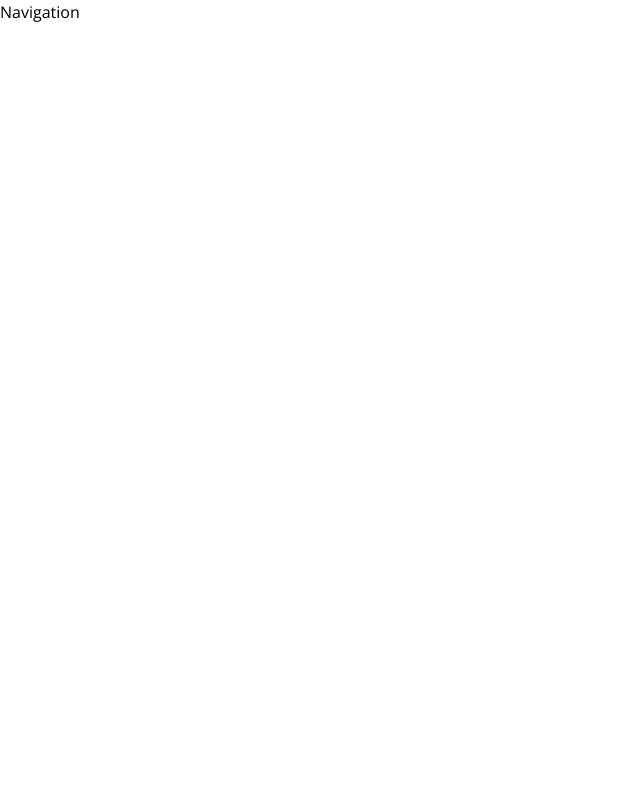
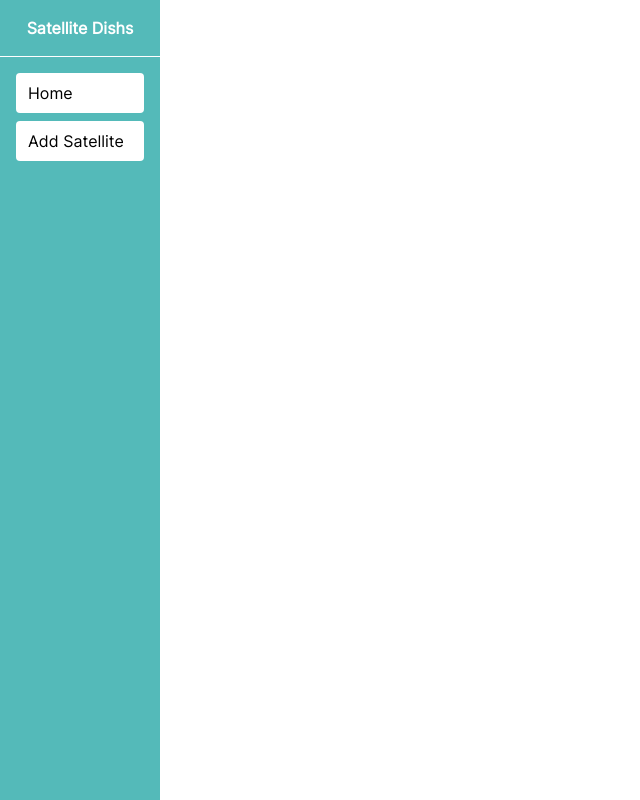
Before and after one commit to SoftwareLegends/react-task, a React (Create React App) app: page / in a window 1280 px wide. Shown: the whole page, without its empty margins (0-640 px from the left). Built offline with nearby package versions, Linux system fonts and the light colour scheme.

Commit message:
navigation added

```diff
--- /dev/null
+++ b/src/components/navigation/NavigationButton.jsx
@@ -0,0 +1,7 @@
+const NavigationButton = ({ name = "temp", path }) => (
+  <div className="bg-white text-black mx-4 my-2 px-3 py-2 rounded cursor-pointer">
+    {name}
+  </div>
+);
+
+export default NavigationButton;
--- /dev/null
+++ b/src/components/navigation/NavigationPaths.json
@@ -0,0 +1,4 @@
+[
+  { "name": "Home", "path": "/" },
+  { "name": "Add Satellite", "path": "/add" }
+]
--- /dev/null
+++ b/src/components/navigation/NavigationTitle.jsx
@@ -0,0 +1,10 @@
+const NavigationTitle = () => (
+  <>
+    <h1 className="py-4 text-center text-white font-semibold ">
+      Satellite Dishs
+    </h1>
+    <hr className="border-white mb-4" />
+  </>
+);
+
+export default NavigationTitle;
--- a/src/containers/Navigation.jsx
+++ b/src/containers/Navigation.jsx
@@ -1,3 +1,14 @@
+import NavigationTitle from "../components/navigation/NavigationTitle";
+import NavigationButton from "../components/navigation/NavigationButton";
+import navigation_items from "../components/navigation/NavigationPaths.json";
+
 export default function Navigation() {
-  return <div>Navigation</div>;
+  return (
+    <nav className="min-h-screen bg-pallate1 w-40">
+      <NavigationTitle />
+      {navigation_items.map((nav) => (
+        <NavigationButton name={nav.name} path={nav.path} />
+      ))}
+    </nav>
+  );
 }
--- a/src/styles/index.css
+++ b/src/styles/index.css
@@ -3,8 +3,8 @@
 @tailwind utilities;
 
 @font-face {
-  font-family: roboto;
-  src: url(./fonts/roboto.ttf);
+  font-family: inter;
+  src: url(./fonts/Inter.ttf);
 }
 
 body {
--- a/tailwind.config.js
+++ b/tailwind.config.js
@@ -4,7 +4,12 @@ module.exports = {
   content: ["./src/**/*.{html,js,jsx}"],
   theme: {
     fontFamily: {
-      sans: ['"roboto"', ...defaultTheme.fontFamily.sans],
+      sans: ['"inter"', ...defaultTheme.fontFamily.sans],
+    },
+    colors: {
+      pallate1: "#54BAB9",
+      white: "#fff",
+      black: "#000",
     },
     extend: {},
   },
```
Also changed, not shown: src/styles/fonts/Inter.ttf (added), src/styles/fonts/roboto.ttf (deleted).
